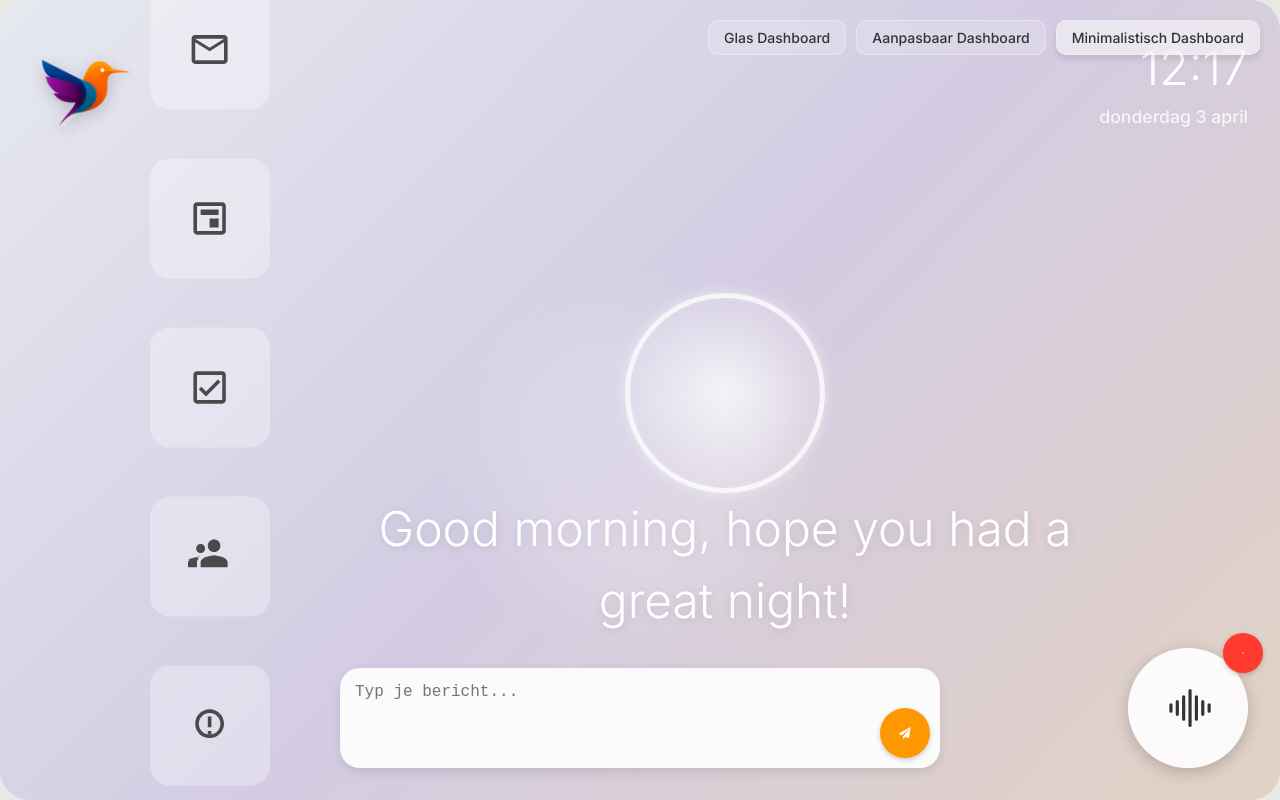
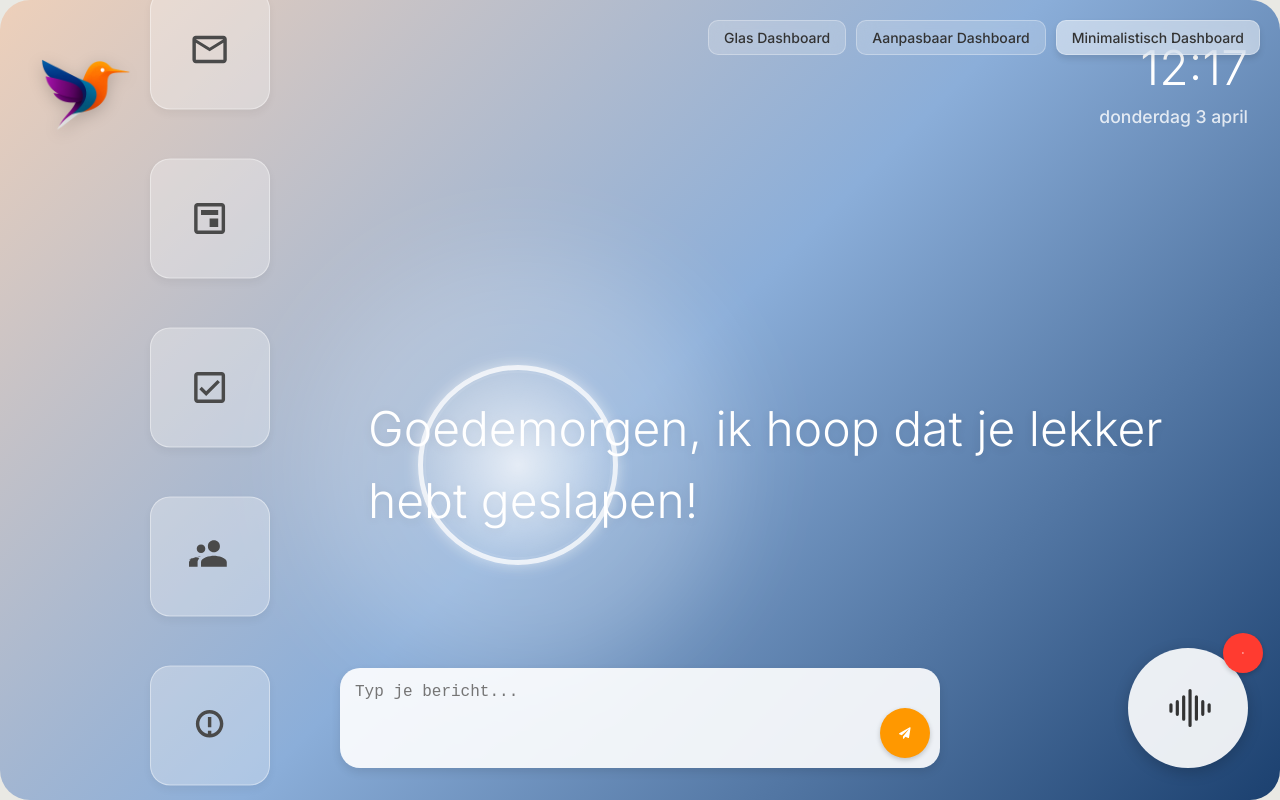
Before and after one commit to Voskesss/coliblanco-dashboard, a React (Vite) app: page / in a window 1280 px wide. Built offline with nearby package versions, Linux system fonts and the light colour scheme; no server answers.

Commit message:
weer klein aanpssing gedaan

```diff
--- a/src/components/Dashboard/MinimalistDashboard.jsx
+++ b/src/components/Dashboard/MinimalistDashboard.jsx
@@ -14,7 +14,7 @@ import { useDashboard } from './DashboardController';
 const DashboardContainer = styled.div`
   width: 100vw;
   height: 100vh;
-  background: linear-gradient(135deg, #e6e9f0 0%, #d3cce3 50%, #e2d1c3 100%);
+  background: linear-gradient(135deg, #EED0BA 0%, #8BAED9 50%, #1B406F 100%);
   display: flex;
   flex-direction: column;
   padding: 2rem;
@@ -33,6 +33,8 @@ const GlassPanel = styled.div`
   background: rgba(255, 255, 255, 0.2);
   backdrop-filter: blur(10px);
   border-radius: 30px;
+  border: 1px solid rgba(255, 255, 255, 0.3);
+  box-shadow: 0 8px 32px 0 rgba(31, 38, 135, 0.1);
   display: flex;
   flex-direction: column;
   align-items: center;
@@ -45,7 +47,8 @@ const IconButton = styled.button`
   height: 120px;
   border-radius: 20px;
   background: rgba(255, 255, 255, 0.3);
-  border: none;
+  border: 1px solid rgba(255, 255, 255, 0.4);
+  box-shadow: 0 4px 8px rgba(0, 0, 0, 0.05);
   display: flex;
   align-items: center;
   justify-content: center;
@@ -58,6 +61,7 @@ const IconButton = styled.button`
   &:hover {
     background: rgba(255, 255, 255, 0.5);
     transform: translateY(-2px);
+    box-shadow: 0 6px 12px rgba(0, 0, 0, 0.1);
   }
 `;
 
@@ -111,8 +115,12 @@ const MainContent = styled.main`
 `;
 
 const MessageContainer = styled.div`
-  text-align: center;
+  text-align: left;
   max-width: 800px;
+  position: absolute;
+  right: 80px;
+  top: 50%;
+  transform: translateY(-50%);
 
   p {
     font-size: 3rem;
@@ -124,15 +132,24 @@ const MessageContainer = styled.div`
 
 const GlowingOrb = styled.div`
   position: absolute;
-  width: 300px;
-  height: 300px;
+  width: 350px;
+  height: 350px;
   border-radius: 50%;
   background: rgba(255, 255, 255, 0.2);
   filter: blur(40px);
   top: 50%;
-  left: 50%;
+  left: 40%;
   transform: translate(-50%, -50%);
   z-index: 1;
+  box-shadow: 0 0 80px 20px rgba(255, 255, 255, 0.3);
+`;
+
+const PulsingOrbContainer = styled.div`
+  position: absolute;
+  top: 50%;
+  left: 40%;
+  transform: translate(-50%, -50%);
+  z-index: 2;
 `;
 
 const FloatingIcons = styled.div`
@@ -260,9 +277,11 @@ const MinimalistDashboard = () => {
 
       <MainContent>
         <GlowingOrb />
-        <PulsingOrb status={orbStatus} ref={orbRef} className="orb-ref" />
+        <PulsingOrbContainer>
+          <PulsingOrb status={orbStatus} ref={orbRef} className="orb-ref" />
+        </PulsingOrbContainer>
         <MessageContainer>
-          <p>{lastCommand || "Good morning, hope you had a great night!"}</p>
+          <p>{lastCommand || "Goedemorgen, ik hoop dat je lekker hebt geslapen!"}</p>
         </MessageContainer>
         {showCards && <ContextCards />}
       </MainContent>
```
